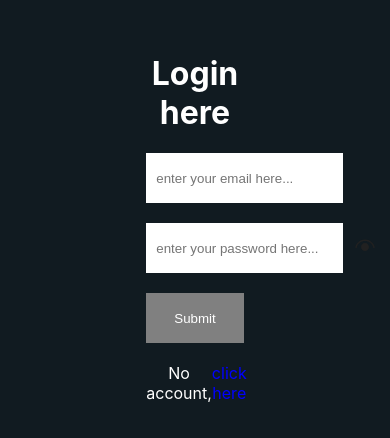
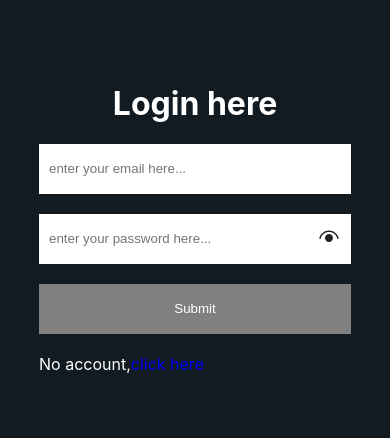
Before and after one commit to anoxco0/sandesh, a React (Create React App) app: page /authentication in a window 390 px wide. Shown: the part 204-642 px from the top of the page. Built offline with nearby package versions, Linux system fonts and the light colour scheme; no server answers.

Commit message:
login signup responsiveness

```diff
--- a/src/components/Authentication/Login/login.css
+++ b/src/components/Authentication/Login/login.css
@@ -41,3 +41,25 @@ form{
     color : white;
     cursor: pointer;
 }
+
+
+@media only screen and (max-width:980px){
+    form{
+        width: 40%;
+    }
+}
+@media only screen and (max-width:660px){
+    form{
+        width: 60%;
+    }
+}
+@media only screen and (max-width:425px){
+    form{
+        width: 80%;
+    }
+}
+@media only screen and (max-width:323px){
+    form{
+        width: 90%;
+    }
+}
--- a/src/components/Authentication/Register/register.css
+++ b/src/components/Authentication/Register/register.css
@@ -41,3 +41,24 @@ form{
     color : white;
     cursor: pointer;
 }
+
+@media only screen and (max-width:980px){
+    form{
+        width: 40%;
+    }
+}
+@media only screen and (max-width:660px){
+    form{
+        width: 60%;
+    }
+}
+@media only screen and (max-width:425px){
+    form{
+        width: 80%;
+    }
+}
+@media only screen and (max-width:323px){
+    form{
+        width: 90%;
+    }
+}
```
